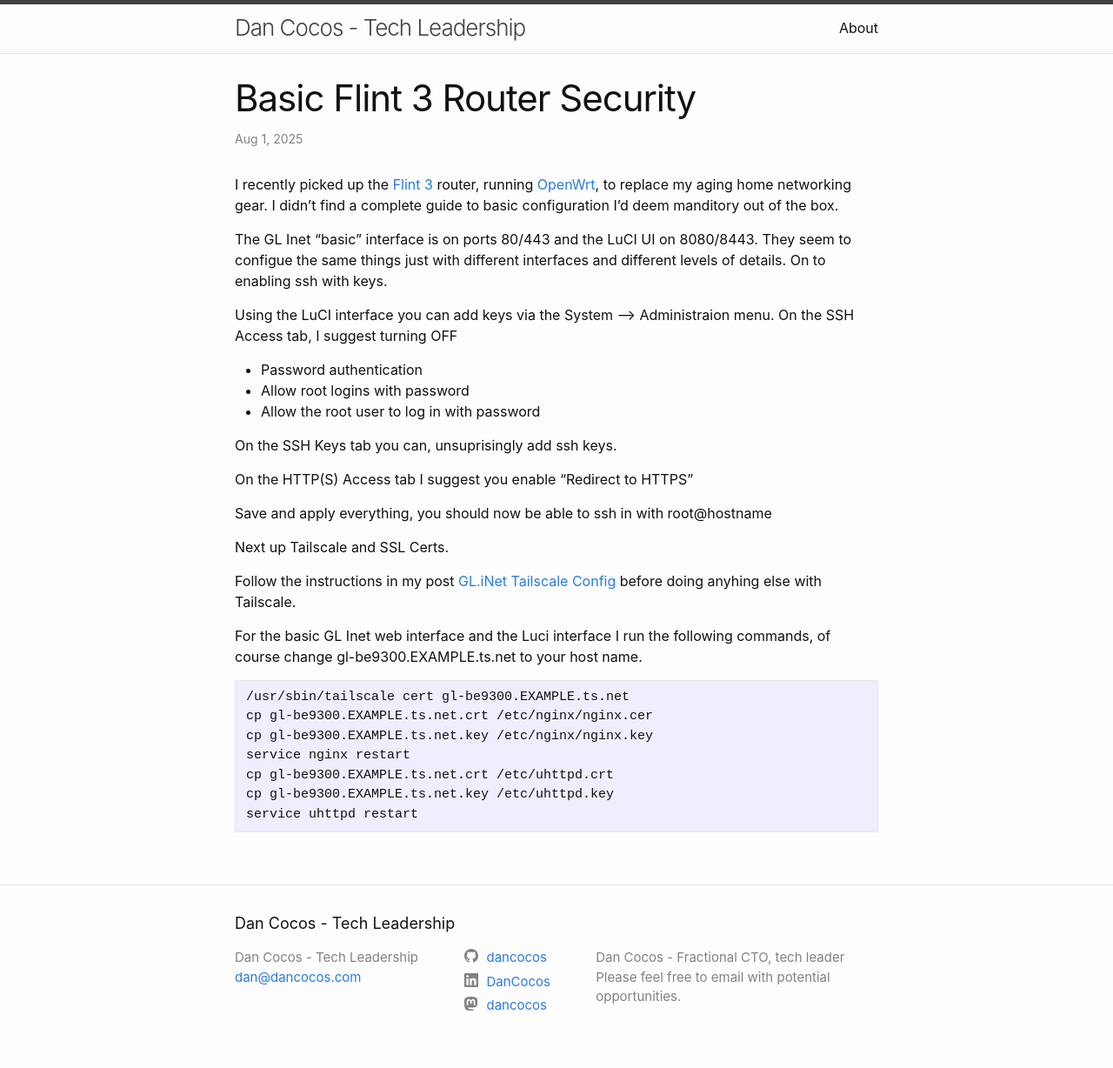
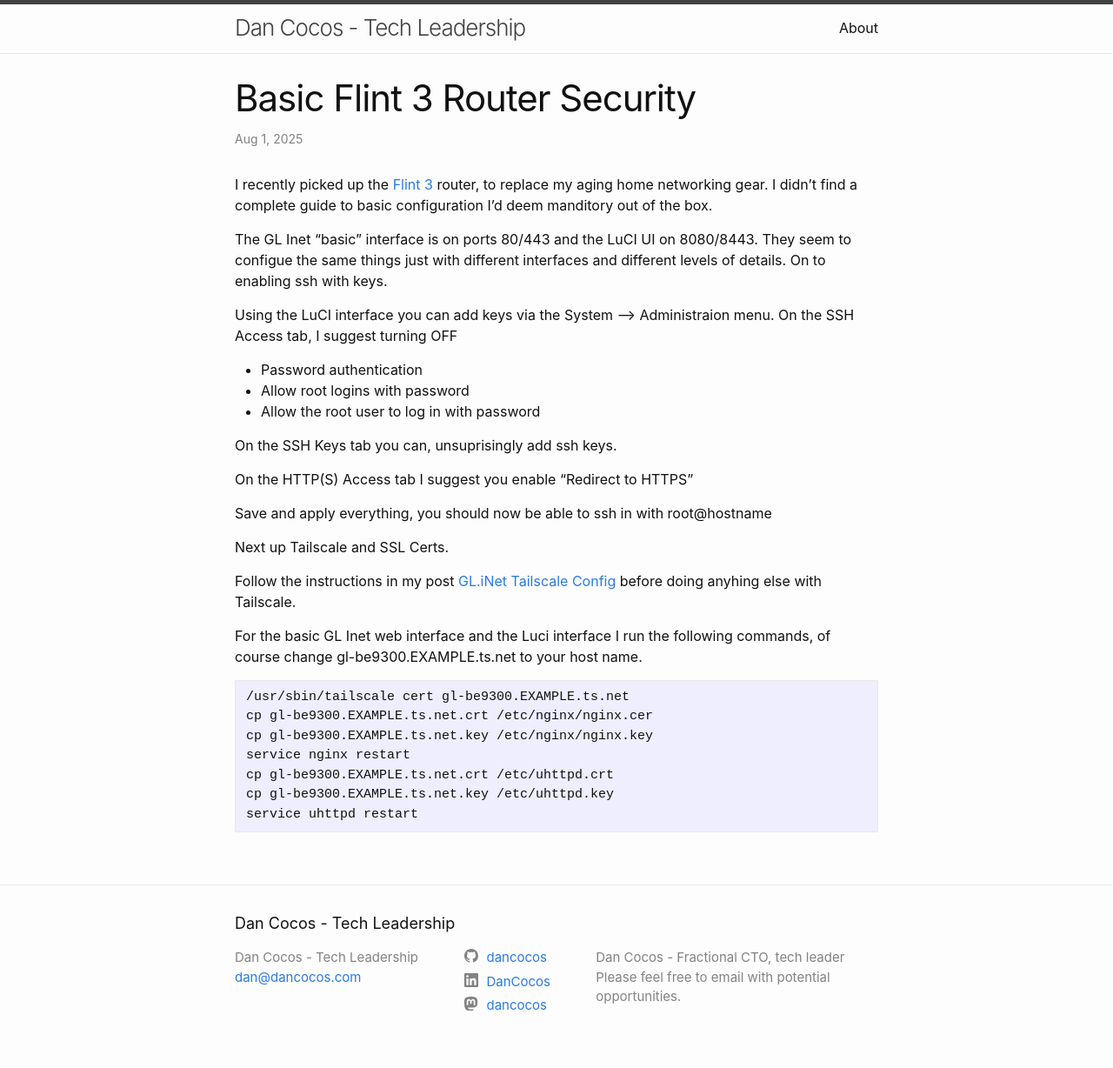
Before and after one commit to dancocos/dancocos, a Jekyll site: the page built from _posts/2025-08-01-GL-Inet-Flint3-Router-Config.markdown, in a window 1280 px wide. Shown: the whole page at 87% size. Built offline with Jekyll 4.4.1, drawn with Linux system fonts in a browser that asks for light colours; comment, search, counter and statistics services are not loaded.

Commit message:
Update 2025-08-01-GL-Inet-Flint3-Router-Config.markdown
removed openwrt

```diff
--- a/_posts/2025-08-01-GL-Inet-Flint3-Router-Config.markdown
+++ b/_posts/2025-08-01-GL-Inet-Flint3-Router-Config.markdown
@@ -5,7 +5,7 @@ date:   2025-08-01 00:00:00 -0500
 categories: [home network, wifi, router, security, configuration]
 ---
 
-I recently picked up the [Flint 3](https://www.gl-inet.com/products/gl-be9300/) router, running [OpenWrt](http://openwrt.org/), to replace my aging home networking gear. I didn't find a complete guide to basic configuration I'd deem manditory out of the box.
+I recently picked up the [Flint 3](https://www.gl-inet.com/products/gl-be9300/) router, to replace my aging home networking gear. I didn't find a complete guide to basic configuration I'd deem manditory out of the box.
 
 The GL Inet "basic" interface is on ports 80/443 and the LuCI UI on 8080/8443. They seem to configue the same things just with different interfaces and different levels of details. On to enabling ssh with keys.
 
```
